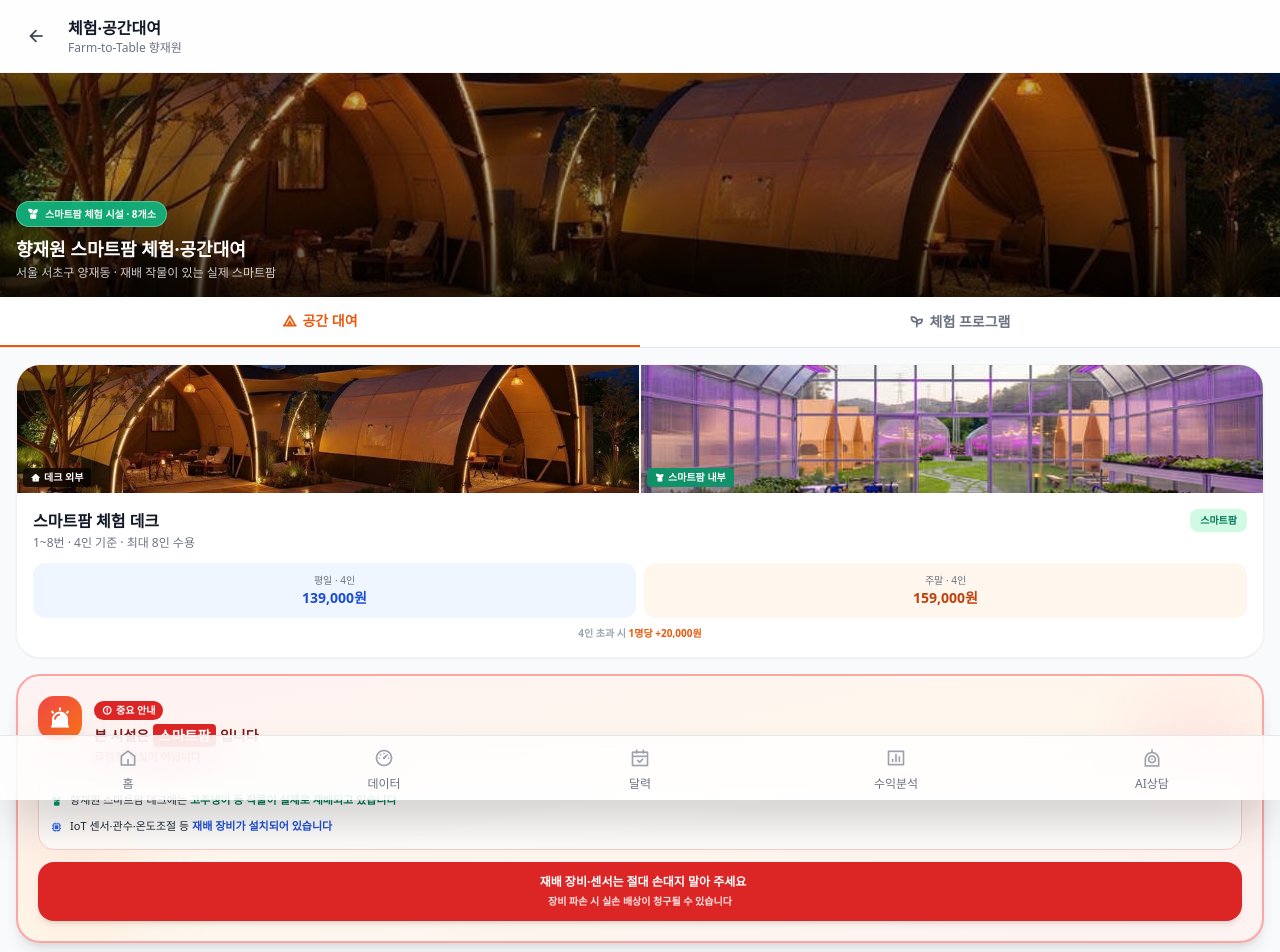
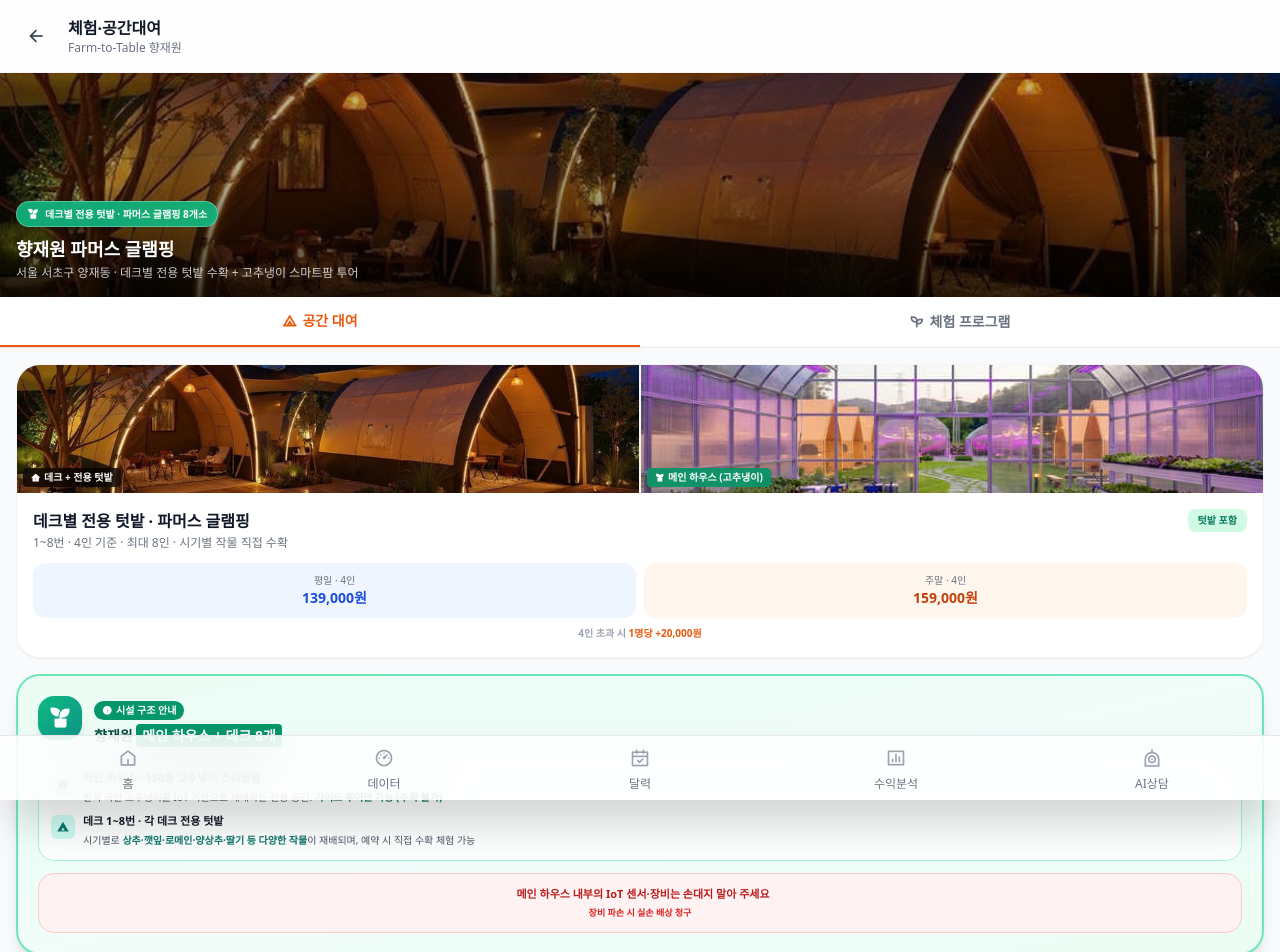
Before and after one commit to choijungman12/hyangjae-app, a React (Vite) app: page /booking in a window 1280 px wide. Shown: the top 952 px of the page. Built offline with nearby package versions, Linux system fonts and the light colour scheme; some icons are missing.

Commit message:
feat(policy): 체험 데크 전용화 + 메인 하우스 고추냉이 + 데크 시기별 작물

```diff
--- a/src/pages/booking/page.tsx
+++ b/src/pages/booking/page.tsx
@@ -80,6 +80,9 @@ const STORE_ITEMS = [
   { icon: 'ri-plant-line', label: '고추냉이', desc: '매장 판매 상품' },
 ];
 
+/* 체험 프로그램은 데크 예약자 전용.
+ * 와사비 강판 체험은 데크 옵션(BOOKING_ADDONS)으로도 제공되며, 여기서는 단독 체험으로도 선택 가능.
+ */
 const EXPERIENCE_PROGRAMS = [
   {
     id: 'wasabi-grater',
@@ -90,7 +93,7 @@ const EXPERIENCE_PROGRAMS = [
     icon: 'ri-knife-line',
     color: 'from-emerald-500 to-teal-600',
     image: '/facility-images/facility-00.jpg',
-    desc: '스마트팜 투어 중 직접 강판으로 고추냉이를 갈아보는 체험 (수확 불가·투어 전용)',
+    desc: '메인 하우스(스마트팜 150평) 투어 중 직접 강판으로 고추냉이를 갈아보는 체험 (수확 불가)',
   },
   {
     id: 'tutor',
@@ -105,18 +108,18 @@ const EXPERIENCE_PROGRAMS = [
   },
   {
     id: 'tour',
-    name: '스마트팜 투어',
+    name: '메인 하우스 스마트팜 투어',
     duration: '45분',
     price: 15000,
     unit: '1인',
     icon: 'ri-walk-line',
     color: 'from-purple-500 to-pink-600',
     image: '/facility-images/facility-00.jpg',
-    desc: 'IoT 스마트팜 시설 견학 및 농업 기술 해설',
+    desc: '메인 하우스에서 진행하는 고추냉이 IoT 재배 시설 심화 견학 (기본 20분 투어는 데크 예약에 포함)',
   },
 ];
 
-/* 평일: 2타임 (11~14 / 18~21) / 주말: 3타임 (11~14 / 15~18 / 18~21)
+/* 데크 예약 타임 — 평일 2타임 (11~14 / 18~21), 주말 3타임 (11~14 / 15~18 / 18~21)
  * 각 이용 시간 3시간, 1시간 연장당 40,000원 / 1텐트
  */
 const WEEKDAY_SLOTS = [
@@ -128,6 +131,18 @@ const WEEKEND_SLOTS = [
   { label: '오전', time: '11:00', endTime: '14:00' },
   { label: '오후', time: '15:00', endTime: '18:00' },
   { label: '저녁', time: '18:00', endTime: '21:00' },
+];
+
+/* 체험 프로그램 타임 — 평일 오전 1타임 / 주말 오전·오후 2타임
+ * 체험은 데크 예약자 전용 · 같은 날짜 데크 예약이 있어야 예약 가능
+ */
+const EXPERIENCE_WEEKDAY_SLOTS = [
+  { label: '오전', time: '11:00', endTime: '12:00' },
+];
+
+const EXPERIENCE_WEEKEND_SLOTS = [
+  { label: '오전', time: '11:00', endTime: '12:00' },
+  { label: '오후', time: '15:00', endTime: '16:00' },
 ];
 
 // * 🟢 EDIT:EXTEND_PRICE ─ 시간 연장 요금 (1텐트당 1시간)
@@ -179,7 +194,13 @@ export default function Booking() {
   const currentHarvest = getHarvestForMonth(currentMonth);
 
   const weekend = isWeekend(selectedDate);
-  const availableSlots = weekend ? WEEKEND_SLOTS : WEEKDAY_SLOTS;
+  const deckSlots = weekend ? WEEKEND_SLOTS : WEEKDAY_SLOTS;
+  const experienceSlots = weekend ? EXPERIENCE_WEEKEND_SLOTS : EXPERIENCE_WEEKDAY_SLOTS;
+  const availableSlots = activeTab === 'experience' ? experienceSlots : deckSlots;
+  /** 같은 날짜에 확정된 데크 예약이 있어야 체험 예약 가능 */
+  const hasDeckBookingOnSelectedDate = Boolean(
+    selectedDate && bookings.some(b => b.type === 'deck' && b.date === selectedDate),
+  );
   const basePrice = weekend ? DECK_BASE.weekend : DECK_BASE.weekday;
   // 인원 추가 요금 (4인 초과 시 1명당 +2만원)
   const parsedGuests = parseInt(guestCount) || DECK_BASE.baseGuests;
@@ -271,6 +292,10 @@ export default function Booking() {
       setFormError('프로그램, 날짜, 시간을 모두 선택해주세요.');
       return;
     }
+    if (!hasDeckBookingOnSelectedDate) {
+      setFormError('체험 프로그램은 같은 날짜에 데크 예약을 하신 분만 이용하실 수 있습니다. 먼저 데크를 예약해 주세요.');
+      return;
+    }
     setFormError('');
 
     const expPayment = splitBookingPayment(expTotal);
@@ -323,10 +348,10 @@ export default function Booking() {
         <div className="absolute bottom-0 left-0 right-0 p-4 text-white">
           <div className="inline-flex items-center gap-1.5 bg-emerald-500/90 backdrop-blur-md px-2.5 py-1 rounded-full mb-2 border border-white/30">
             <i className="ri-plant-fill text-xs" />
-            <span className="text-[10px] font-black">스마트팜 체험 시설 · 8개소</span>
+            <span className="text-[10px] font-black">데크별 전용 텃밭 · 파머스 글램핑 8개소</span>
           </div>
-          <h2 className="text-lg font-black mb-0.5">향재원 스마트팜 체험·공간대여</h2>
-          <p className="text-xs text-white/80">서울 서초구 양재동 · 재배 작물이 있는 실제 스마트팜</p>
+          <h2 className="text-lg font-black mb-0.5">향재원 파머스 글램핑</h2>
+          <p className="text-xs text-white/80">서울 서초구 양재동 · 데크별 전용 텃밭 수확 + 고추냉이 스마트팜 투어</p>
         </div>
       </section>
 
@@ -356,33 +381,33 @@ export default function Booking() {
                 <div className="relative h-32">
                   <img
                     src={glampingOutdoor}
-                    alt="스마트팜 체험 데크 외부"
+                    alt="데크 전용 텃밭 외부"
                     className="w-full h-full object-cover"
                   />
                   <div className="absolute bottom-1.5 left-1.5 bg-black/70 backdrop-blur-sm text-white text-[10px] font-black px-2 py-0.5 rounded flex items-center gap-1">
                     <i className="ri-home-4-fill text-[9px]" />
-                    데크 외부
+                    데크 + 전용 텃밭
                   </div>
                 </div>
                 <div className="relative h-32">
                   <img
                     src={glampingInterior}
-                    alt="스마트팜 내부"
+                    alt="메인 하우스 고추냉이 스마트팜"
                     className="w-full h-full object-cover"
                   />
                   <div className="absolute bottom-1.5 left-1.5 bg-emerald-600/90 backdrop-blur-sm text-white text-[10px] font-black px-2 py-0.5 rounded flex items-center gap-1">
                     <i className="ri-plant-fill text-[9px]" />
-                    스마트팜 내부
+                    메인 하우스 (고추냉이)
                   </div>
                 </div>
               </div>
               <div className="p-4">
                 <div className="flex items-start justify-between gap-3 mb-2">
                   <div>
-                    <h3 className="text-base font-black text-gray-900">스마트팜 체험 데크</h3>
-                    <p className="text-xs text-gray-500 mt-0.5">1~8번 · 4인 기준 · 최대 8인 수용</p>
+                    <h3 className="text-base font-black text-gray-900">데크별 전용 텃밭 · 파머스 글램핑</h3>
+                    <p className="text-xs text-gray-500 mt-0.5">1~8번 · 4인 기준 · 최대 8인 · 시기별 작물 직접 수확</p>
                   </div>
-                  <span className="bg-emerald-100 text-emerald-700 text-[10px] font-black px-2.5 py-1 rounded-lg flex-shrink-0">스마트팜</span>
+                  <span className="bg-emerald-100 text-emerald-700 text-[10px] font-black px-2.5 py-1 rounded-lg flex-shrink-0">텃밭 포함</span>
                 </div>
                 <div className="flex gap-2 mt-3">
                   <div className="flex-1 bg-blue-50 rounded-xl p-2.5 text-center">
@@ -401,48 +426,55 @@ export default function Booking() {
             </div>
           </section>
 
-          {/* ⚠️ 중요 경고 — 스마트팜 시설 안내 */}
+          {/* 시설 구조 안내 — 메인 하우스(고추냉이) + 데크(시기별 텃밭) */}
           <section className="px-4 pt-4">
-            <div className="relative bg-gradient-to-br from-red-50 via-orange-50 to-red-50 border-2 border-red-300 rounded-3xl p-5 shadow-lg overflow-hidden">
-              <div className="absolute top-0 right-0 w-32 h-32 bg-red-400/10 rounded-full blur-2xl" />
-              <div className="absolute bottom-0 left-0 w-32 h-32 bg-orange-400/10 rounded-full blur-2xl" />
-              <div className="relative z-10">
+            <div className="bg-gradient-to-br from-emerald-50 via-teal-50 to-emerald-50 border-2 border-emerald-300 rounded-3xl p-5 shadow-lg">
               <div className="flex items-start gap-3 mb-3">
-                  <div className="w-11 h-11 bg-gradient-to-br from-red-500 to-orange-500 rounded-2xl flex items-center justify-center shadow-lg flex-shrink-0 animate-pulse" style={{ animationDuration: '2s' }}>
-                    <i className="ri-alarm-warning-fill text-2xl text-white" />
+                <div className="w-11 h-11 bg-gradient-to-br from-emerald-500 to-teal-600 rounded-2xl flex items-center justify-center shadow-md flex-shrink-0">
+                  <i className="ri-plant-fill text-2xl text-white" />
                 </div>
                 <div className="flex-1 min-w-0">
-                    <div className="inline-flex items-center gap-1 bg-red-600 text-white text-[10px] font-black px-2 py-0.5 rounded-full mb-1.5">
-                      <i className="ri-error-warning-line" />
-                      중요 안내
+                  <div className="inline-flex items-center gap-1 bg-emerald-600 text-white text-[10px] font-black px-2 py-0.5 rounded-full mb-1.5">
+                    <i className="ri-information-fill" />
+                    시설 구조 안내
                   </div>
-                    <h3 className="text-sm font-black text-red-900 leading-snug">
-                      본 시설은 <span className="bg-red-600 text-white px-1.5 py-0.5 rounded">스마트팜</span> 입니다
+                  <h3 className="text-sm font-black text-emerald-900 leading-snug">
+                    향재원 <span className="bg-emerald-600 text-white px-1.5 py-0.5 rounded">메인 하우스 + 데크 8개</span>
                   </h3>
-                    <p className="text-[11px] text-red-700 font-bold mt-1">글램핑 시설이 아닙니다</p>
                 </div>
               </div>
 
-                <div className="bg-white/80 backdrop-blur-sm rounded-2xl p-3 mb-3 border border-red-200">
-                  <ul className="space-y-1.5 text-[11px] text-gray-800 leading-relaxed">
-                    <li className="flex items-start gap-2">
-                      <i className="ri-plant-fill text-emerald-600 mt-0.5 flex-shrink-0" />
-                      <span>향재원 스마트팜 데크에는 <b className="text-emerald-700">고추냉이 등 작물이 실제로 재배되고 있습니다</b></span>
-                    </li>
-                    <li className="flex items-start gap-2">
-                      <i className="ri-cpu-line text-blue-600 mt-0.5 flex-shrink-0" />
-                      <span>IoT 센서·관수·온도조절 등 <b className="text-blue-700">재배 장비가 설치되어 있습니다</b></span>
-                    </li>
-                  </ul>
+              <div className="bg-white/80 backdrop-blur-sm rounded-2xl p-3 mb-3 border border-emerald-200 space-y-2">
+                <div className="flex items-start gap-2">
+                  <div className="w-6 h-6 rounded-md bg-emerald-100 flex items-center justify-center flex-shrink-0 mt-0.5">
+                    <i className="ri-home-4-fill text-emerald-700 text-xs" />
+                  </div>
+                  <div className="flex-1">
+                    <p className="text-[11px] font-black text-gray-900">메인 하우스 · 150평 고추냉이 스마트팜</p>
+                    <p className="text-[10px] text-gray-600 leading-relaxed mt-0.5">
+                      한국 국산 고추냉이를 IoT 기반으로 재배하는 전용 공간. <b className="text-emerald-700">가이드 투어만 가능 (수확 불가)</b>
+                    </p>
+                  </div>
+                </div>
+                <div className="flex items-start gap-2">
+                  <div className="w-6 h-6 rounded-md bg-teal-100 flex items-center justify-center flex-shrink-0 mt-0.5">
+                    <i className="ri-tent-fill text-teal-700 text-xs" />
+                  </div>
+                  <div className="flex-1">
+                    <p className="text-[11px] font-black text-gray-900">데크 1~8번 · 각 데크 전용 텃밭</p>
+                    <p className="text-[10px] text-gray-600 leading-relaxed mt-0.5">
+                      시기별로 <b className="text-teal-700">상추·깻잎·로메인·양상추·딸기 등 다양한 작물</b>이 재배되며, 예약 시 직접 수확 체험 가능
+                    </p>
+                  </div>
+                </div>
               </div>
 
-                <div className="bg-red-600 rounded-2xl p-3 text-center shadow-md">
-                  <p className="text-xs font-black text-white flex items-center justify-center gap-1.5">
-                    <i className="ri-hand-line text-base" />
-                    재배 장비·센서는 절대 손대지 말아 주세요
+              <div className="bg-red-50 border border-red-200 rounded-2xl p-3 text-center">
+                <p className="text-[11px] font-black text-red-700 flex items-center justify-center gap-1.5">
+                  <i className="ri-hand-line text-sm" />
+                  메인 하우스 내부의 IoT 센서·장비는 손대지 말아 주세요
                 </p>
-                  <p className="text-[10px] text-red-100 font-bold mt-1">장비 파손 시 실손 배상이 청구될 수 있습니다</p>
-                </div>
+                <p className="text-[9px] text-red-600 font-bold mt-1">장비 파손 시 실손 배상 청구</p>
               </div>
             </div>
           </section>
@@ -463,13 +495,13 @@ export default function Booking() {
                 {
                   icon: '🌱',
                   title: `내 데크 전용 텃밭 수확 ${harvestGrams}g`,
-                  description: `${currentMonth}월 수확: ${[...currentHarvest.primary, ...currentHarvest.rotation].join(' · ') || '상추·깻잎'}`,
+                  description: `${currentMonth}월 시기별 작물: ${[...currentHarvest.primary, ...currentHarvest.rotation].join(' · ') || '상추·깻잎'} (데크별 수확 가능)`,
                   highlight: true,
                 },
                 {
                   icon: '🌿',
-                  title: '고추냉이 스마트팜 가이드 투어 (약 20분)',
-                  description: '웰컴 와사비 시식 포함 · 수확 불가 (투어 전용)',
+                  title: '메인 하우스 고추냉이 스마트팜 투어 (약 20분)',
+                  description: '150평 스마트팜 · 웰컴 와사비 시식 · 투어 전용 (수확 불가)',
                 },
                 {
                   icon: '🏕️',
@@ -485,6 +517,11 @@ export default function Booking() {
                   icon: '🥩',
                   title: '파트너 정육점·한식당 배달 가능',
                   description: '협의 중 · 예약 확정 시 파트너 상점 안내',
+                },
+                {
+                  icon: '✨',
+                  title: '체험 프로그램 이용 자격 (데크 예약자 전용)',
+                  description: '영어 튜터 · 와사비 강판 · 심화 투어 (평일 오전 1타임 / 주말 2타임)',
                 },
               ]}
             />
@@ -917,6 +954,23 @@ export default function Booking() {
       {/* ═══════ 체험 탭 ═══════ */}
       {activeTab === 'experience' && (
         <>
+          {/* 체험 프로그램 정책 안내 */}
+          <section className="px-4 pt-4">
+            <div className="bg-gradient-to-br from-blue-50 to-indigo-50 border-2 border-blue-300 rounded-2xl p-4 flex items-start gap-3">
+              <div className="w-10 h-10 rounded-xl bg-gradient-to-br from-blue-500 to-indigo-600 flex items-center justify-center flex-shrink-0">
+                <i className="ri-lock-2-fill text-white text-lg" aria-hidden="true" />
+              </div>
+              <div className="flex-1">
+                <p className="text-xs font-black text-blue-900 mb-1">체험은 데크 예약자 전용입니다</p>
+                <ul className="text-[11px] text-blue-800 leading-relaxed space-y-0.5">
+                  <li>• 같은 날짜에 <b>데크 예약</b>이 있는 경우에만 체험 예약 가능</li>
+                  <li>• <b>평일</b>: 오전 11:00 1타임</li>
+                  <li>• <b>주말</b>: 오전 11:00 · 오후 15:00 2타임</li>
+                </ul>
+              </div>
+            </div>
+          </section>
+
           <section className="px-4 pt-4 pb-2">
             <h3 className="text-sm font-black text-gray-900 mb-3">체험 프로그램 선택</h3>
             <div className="space-y-3">
@@ -962,6 +1016,30 @@ export default function Booking() {
                     min={new Date().toISOString().split('T')[0]}
                     className="w-full px-4 py-3 bg-gray-50 border border-gray-200 rounded-xl text-sm focus:outline-none focus:ring-2 focus:ring-emerald-500"
                   />
+                  {selectedDate && !hasDeckBookingOnSelectedDate && (
+                    <div className="mt-2 bg-red-50 border border-red-200 rounded-xl p-3 flex items-start gap-2">
+                      <i className="ri-error-warning-fill text-red-500 text-sm mt-0.5" />
+                      <div className="flex-1">
+                        <p className="text-[11px] font-black text-red-700">해당 날짜에 데크 예약이 없습니다</p>
+                        <p className="text-[10px] text-red-600 mt-0.5">
+                          체험은 데크 예약자 전용입니다. 먼저 공간 대여 탭에서 데크를 예약해 주세요.
+                        </p>
+                        <button
+                          type="button"
+                          onClick={() => { setActiveTab('deck'); setFormError(''); }}
+                          className="mt-1.5 text-[11px] font-black text-red-700 underline"
+                        >
+                          → 공간 대여 탭으로 이동
+                        </button>
+                      </div>
+                    </div>
+                  )}
+                  {selectedDate && hasDeckBookingOnSelectedDate && (
+                    <p className="text-[11px] mt-2 font-bold text-emerald-600 flex items-center gap-1">
+                      <i className="ri-checkbox-circle-fill" />
+                      해당 날짜에 데크 예약이 확인되었습니다
+                    </p>
+                  )}
                 </div>
 
                 <div className="mb-4">
@@ -1095,18 +1173,21 @@ export default function Booking() {
             <div>
               <h4 className="text-xs font-black text-blue-900 mb-1.5">이용 안내</h4>
               <ul className="text-xs text-blue-700 space-y-1 leading-relaxed">
-                <li className="text-red-700 font-black">⚠ 본 시설은 <b>스마트팜 체험 시설</b>입니다 (글램핑 아님)</li>
-                <li className="text-red-700 font-black">⚠ 재배 작물·IoT 장비는 <b>절대 손대지 마세요</b></li>
-                <li>• 모든 데크는 <b>4인 기준</b> · 최대 8인 수용 · 총 8개소 운영</li>
+                <li>• <b>파머스 글램핑 데크 8개</b>: 각 데크 전용 텃밭에서 시기별 작물 직접 수확</li>
+                <li>• <b>메인 하우스 150평</b>: 한국 국산 고추냉이 스마트팜 (가이드 투어 전용·수확 불가)</li>
+                <li className="text-red-700 font-black">⚠ 메인 하우스 내부 IoT 장비는 <b>손대지 마세요</b></li>
+                <li>• 모든 데크는 <b>4인 기준</b> · 최대 8인 수용</li>
                 <li>• <b>4인 초과 시 1명당 +20,000원</b> 추가</li>
-                <li>• <b>평일 2타임</b>: 11:00~14:00 / 18:00~21:00 (3시간)</li>
-                <li>• <b>주말 3타임</b>: 11:00~14:00 / 15:00~18:00 / 18:00~21:00 (3시간)</li>
+                <li>• <b>데크 타임 - 평일 2타임</b>: 11:00~14:00 / 18:00~21:00 (3시간)</li>
+                <li>• <b>데크 타임 - 주말 3타임</b>: 11:00~14:00 / 15:00~18:00 / 18:00~21:00 (3시간)</li>
+                <li>• <b>체험 프로그램</b>: 데크 예약자 전용 · 평일 오전 1타임 · 주말 오전·오후 2타임</li>
                 <li>• 시간 연장 시 <b>1텐트당 시간당 40,000원</b></li>
-                <li>• 외부 <b>음식 반입 자유</b> (BYO · 콜키지 프리)</li>
-                <li>• 매점에서 스낵·일회용품·조리도구 대여 가능</li>
+                <li>• 외부 <b>음식·주류 반입 전면 허용</b> (콜키지 프리)</li>
+                <li>• 고기 필요 시 <b>파트너 정육점 배달</b> 가능 (협의 중)</li>
+                <li>• 매점에서 일회용 소모품·스낵·음료 구입 가능 (고기·식재료 판매 없음)</li>
                 <li>• <b>불멍 세트 · 숯불 그릴</b> 추가 가능</li>
-                <li>• 스마트팜 투어 연계 시 공간대여 10% 할인</li>
-                <li>• 예약은 최소 3일 전까지, 취소는 2일 전까지 무료</li>
+                <li>• 예약금 30% 네이버페이 선결제 · 잔액은 현장 결제</li>
+                <li>• 취소는 2일 전까지 무료 · 1일 전 50% · 당일 환불 불가</li>
                 {/* TODO: 🟡 EDIT:PHONE ─ 대표 전화번호 */}
                 <li>• 문의: 010-4929-0070</li>
               </ul>
```
Also changed, not shown: src/pages/crop-detail/page.tsx (+7 -3 lines), 1 other file (tests, documents, lock files or other folders). Lines whose indentation alone changed are shown as unchanged.
